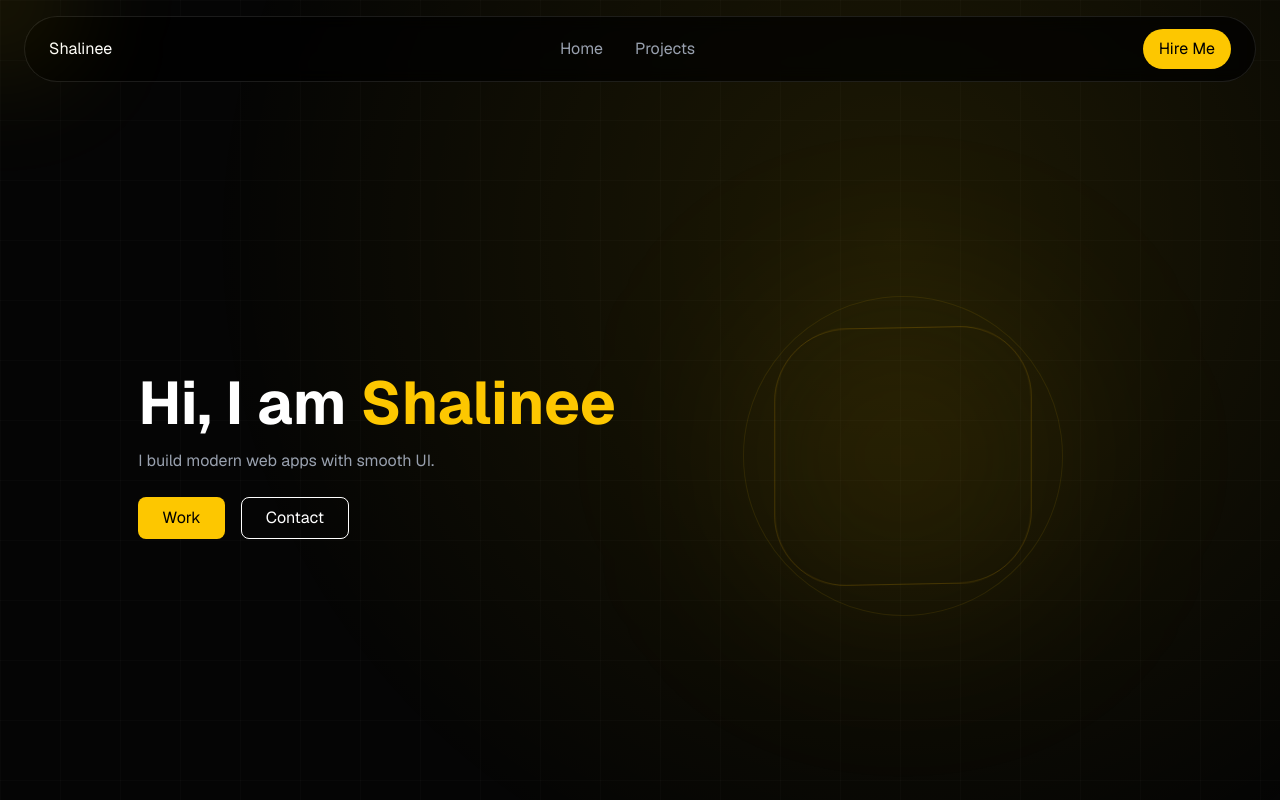
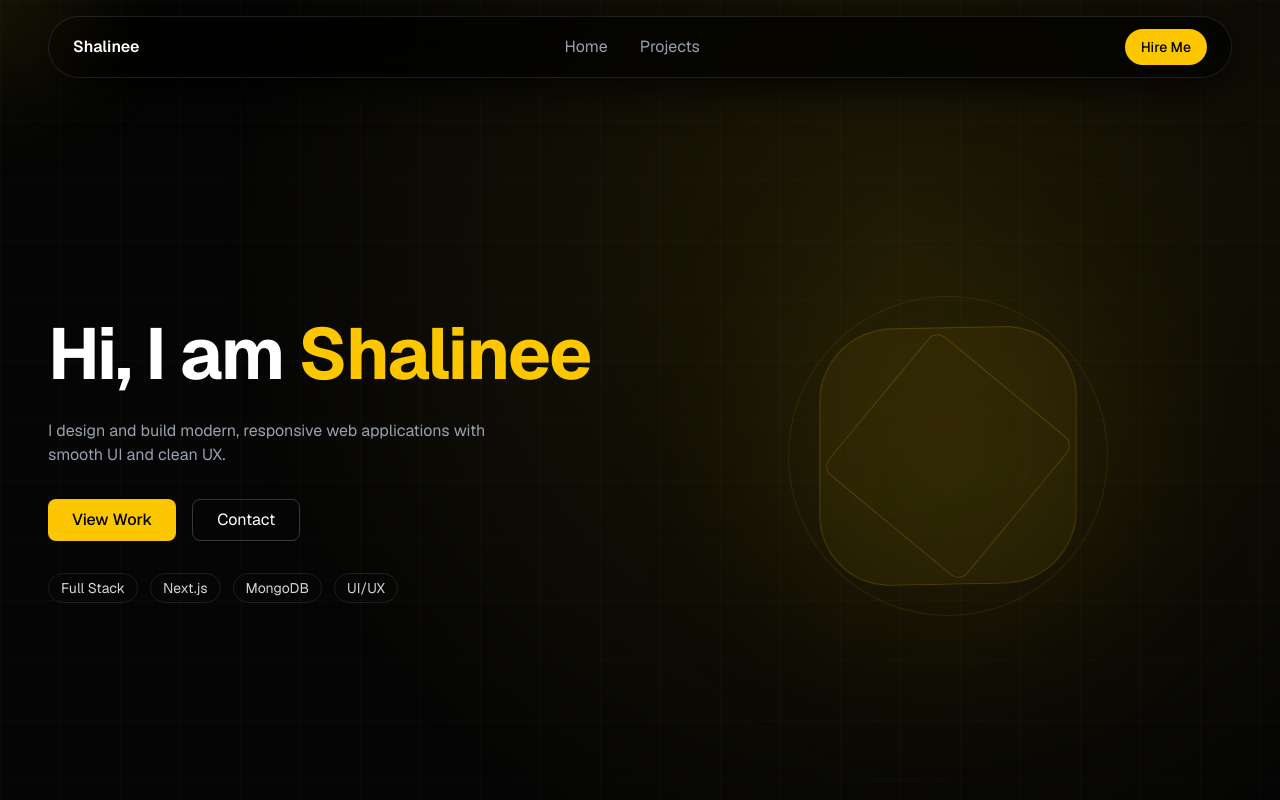
Before and after one commit to Shalineeeweeee/portfolio, a Next.js app: page / in a window 1280 px wide. Shown: the top 800 px of the page. Built offline with nearby package versions, Linux system fonts and the light colour scheme.

Commit message:
updating ui

```diff
--- a/app/components/Hero.tsx
+++ b/app/components/Hero.tsx
@@ -1,6 +1,11 @@
 "use client";
 
-import { motion, useMotionValue, useTransform, useSpring } from "framer-motion";
+import {
+  motion,
+  useMotionValue,
+  useTransform,
+  useSpring,
+} from "framer-motion";
 import { useEffect } from "react";
 
 export default function Hero() {
@@ -14,33 +19,81 @@ export default function Hero() {
     };
     window.addEventListener("mousemove", move);
     return () => window.removeEventListener("mousemove", move);
-  }, []);
+  }, [x, y]);
 
-  const rx = useTransform(useSpring(y), [0, window.innerHeight], [8, -8]);
-  const ry = useTransform(useSpring(x), [0, window.innerWidth], [-8, 8]);
+  const sx = useSpring(x, { stiffness: 60, damping: 20 });
+  const sy = useSpring(y, { stiffness: 60, damping: 20 });
+
+  const rotateX = useTransform(sy, [0, window.innerHeight || 1], [8, -8]);
+  const rotateY = useTransform(sx, [0, window.innerWidth || 1], [-8, 8]);
 
   return (
-    <section id="home" className="min-h-[90vh] flex items-center px-6">
-      <div className="max-w-7xl mx-auto grid lg:grid-cols-2 gap-12 items-center">
+    <section id="home" className="min-h-[90vh] flex items-center px-6 lg:px-12">
+      <div className="max-w-7xl mx-auto w-full grid lg:grid-cols-2 gap-12 items-center">
 
+        {/* LEFT */}
         <div>
-          <h1 className="text-6xl font-bold">
+          <motion.h1
+            initial={{ opacity: 0, y: 40 }}
+            animate={{ opacity: 1, y: 0 }}
+            className="text-6xl md:text-7xl font-bold leading-tight tracking-tight"
+          >
             Hi, I am <span className="text-yellow-400">Shalinee</span>
-          </h1>
+          </motion.h1>
 
-          <p className="mt-4 text-gray-400">
-            I build modern web apps with smooth UI.
-          </p>
+          <motion.p
+            initial={{ opacity: 0, y: 40 }}
+            animate={{ opacity: 1, y: 0 }}
+            transition={{ delay: 0.2 }}
+            className="mt-5 text-gray-400 max-w-md"
+          >
+            I design and build modern, responsive web applications with smooth UI and clean UX.
+          </motion.p>
 
-          <div className="mt-6 flex gap-4">
-            <button className="bg-yellow-400 px-6 py-2 text-black rounded-lg">Work</button>
-            <button className="border px-6 py-2 rounded-lg">Contact</button>
+          <motion.div
+            className="mt-8 flex gap-4"
+            initial={{ opacity: 0 }}
+            animate={{ opacity: 1 }}
+            transition={{ delay: 0.4 }}
+          >
+            <button className="bg-yellow-400 text-black px-6 py-2 rounded-lg font-medium">
+              View Work
+            </button>
+            <button className="border border-white/20 px-6 py-2 rounded-lg hover:bg-white/5">
+              Contact
+            </button>
+          </motion.div>
+
+          <div className="mt-8 flex flex-wrap gap-3 text-sm text-gray-300">
+            {["Full Stack", "Next.js", "MongoDB", "UI/UX"].map((s) => (
+              <span key={s} className="px-3 py-1 border border-white/10 rounded-full">
+                {s}
+              </span>
+            ))}
           </div>
         </div>
 
-        <div className="relative h-[400px] flex items-center justify-center">
-          <motion.div style={{ rotateX: rx, rotateY: ry }} className="w-[260px] h-[260px] border border-yellow-500/20 rounded-[28%]" />
-          <motion.div animate={{ rotate: 360 }} transition={{ duration: 30, repeat: Infinity }} className="absolute w-[320px] h-[320px] border border-yellow-500/10 rounded-full" />
+        {/* RIGHT VISUAL */}
+        <div className="relative w-full h-[420px] flex items-center justify-center">
+
+          <motion.div
+            style={{ rotateX, rotateY }}
+            className="w-[260px] h-[260px] rounded-[28%]
+            border border-yellow-500/20 bg-yellow-400/5 backdrop-blur-xl"
+          />
+
+          <motion.div
+            animate={{ rotate: 360 }}
+            transition={{ duration: 30, repeat: Infinity, ease: "linear" }}
+            className="absolute w-[320px] h-[320px] border border-yellow-500/10 rounded-full"
+          />
+
+          <motion.div
+            animate={{ rotate: -360 }}
+            transition={{ duration: 40, repeat: Infinity, ease: "linear" }}
+            className="absolute w-[180px] h-[180px] border border-yellow-500/20 rounded-xl"
+          />
+
           <div className="absolute w-[300px] h-[300px] bg-yellow-400/10 blur-[100px] rounded-full" />
         </div>
 
--- a/app/components/Navbar.tsx
+++ b/app/components/Navbar.tsx
@@ -8,19 +8,29 @@ export default function Navbar() {
   const [hidden, setHidden] = useState(false);
 
   useMotionValueEvent(scrollY, "change", (latest) => {
-    const prev = scrollY.getPrevious() || 0;
-    setHidden(latest > prev && latest > 100);
+    const prev = scrollY.getPrevious() ?? 0;
+    if (latest > prev && latest > 100) setHidden(true);
+    else setHidden(false);
   });
 
   return (
-    <motion.nav animate={{ y: hidden ? -100 : 0 }} className="fixed top-0 w-full z-50 px-6 py-4">
-      <div className="max-w-7xl mx-auto flex justify-between items-center bg-black/70 backdrop-blur border border-white/10 px-6 py-3 rounded-full">
-        <div>Shalinee</div>
+    <motion.nav
+      animate={{ y: hidden ? -100 : 0 }}
+      transition={{ duration: 0.3 }}
+      className="fixed top-0 left-0 w-full z-50 px-6 lg:px-12 py-4"
+    >
+      <div className="max-w-7xl mx-auto flex items-center justify-between
+        bg-black/70 backdrop-blur-xl border border-white/10
+        rounded-full px-6 py-3 shadow-[0_10px_40px_rgba(0,0,0,0.8)]">
+
+        <div className="font-semibold">Shalinee</div>
+
         <div className="hidden md:flex gap-8 text-gray-400">
-          <a href="#home">Home</a>
-          <a href="#projects">Projects</a>
+          <a href="#home" className="hover:text-white">Home</a>
+          <a href="#projects" className="hover:text-white">Projects</a>
         </div>
-        <button className="bg-yellow-400 text-black px-4 py-2 rounded-full">
+
+        <button className="bg-yellow-400 text-black px-4 py-2 rounded-full text-sm font-medium">
           Hire Me
         </button>
       </div>
```
